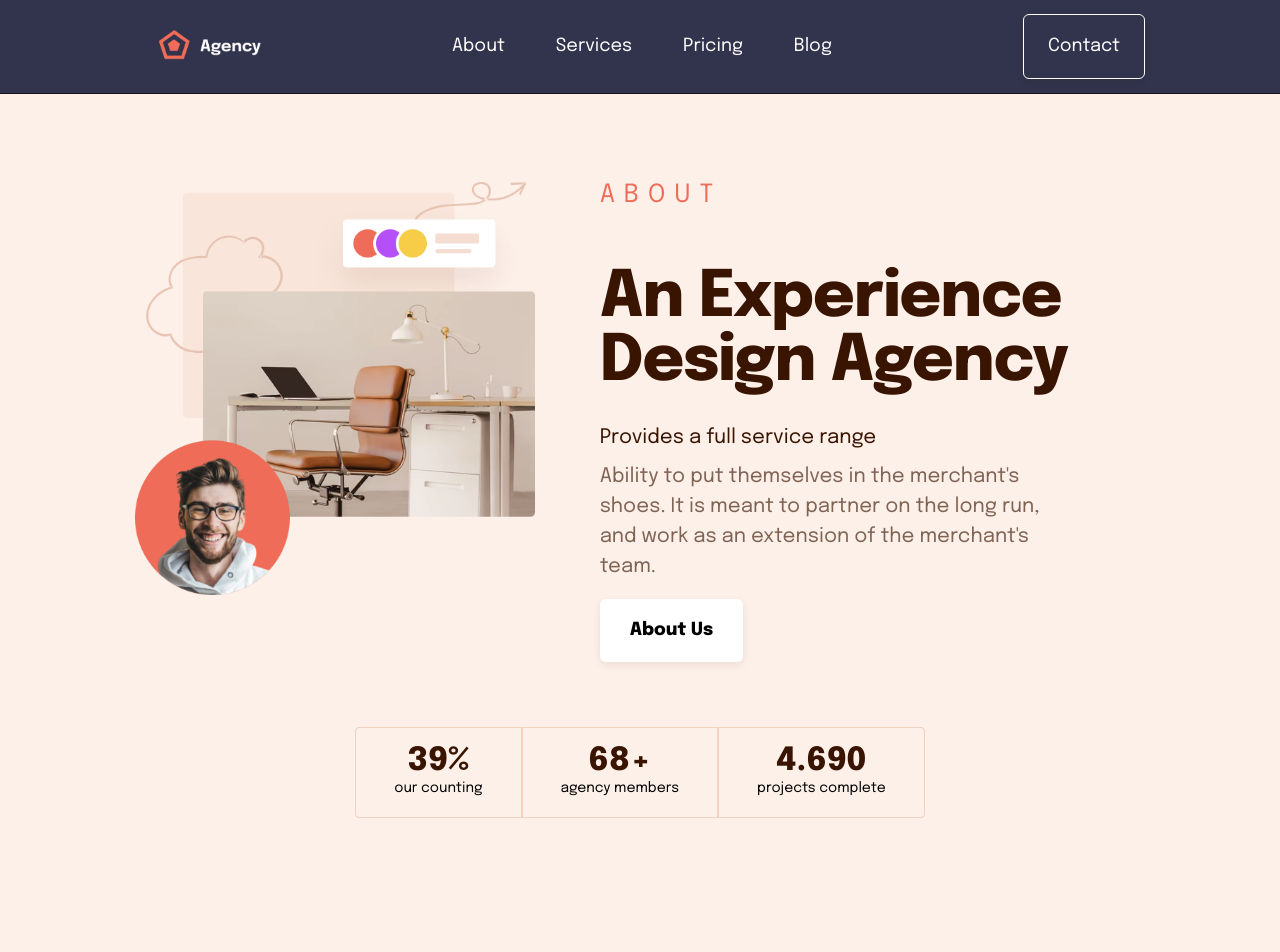
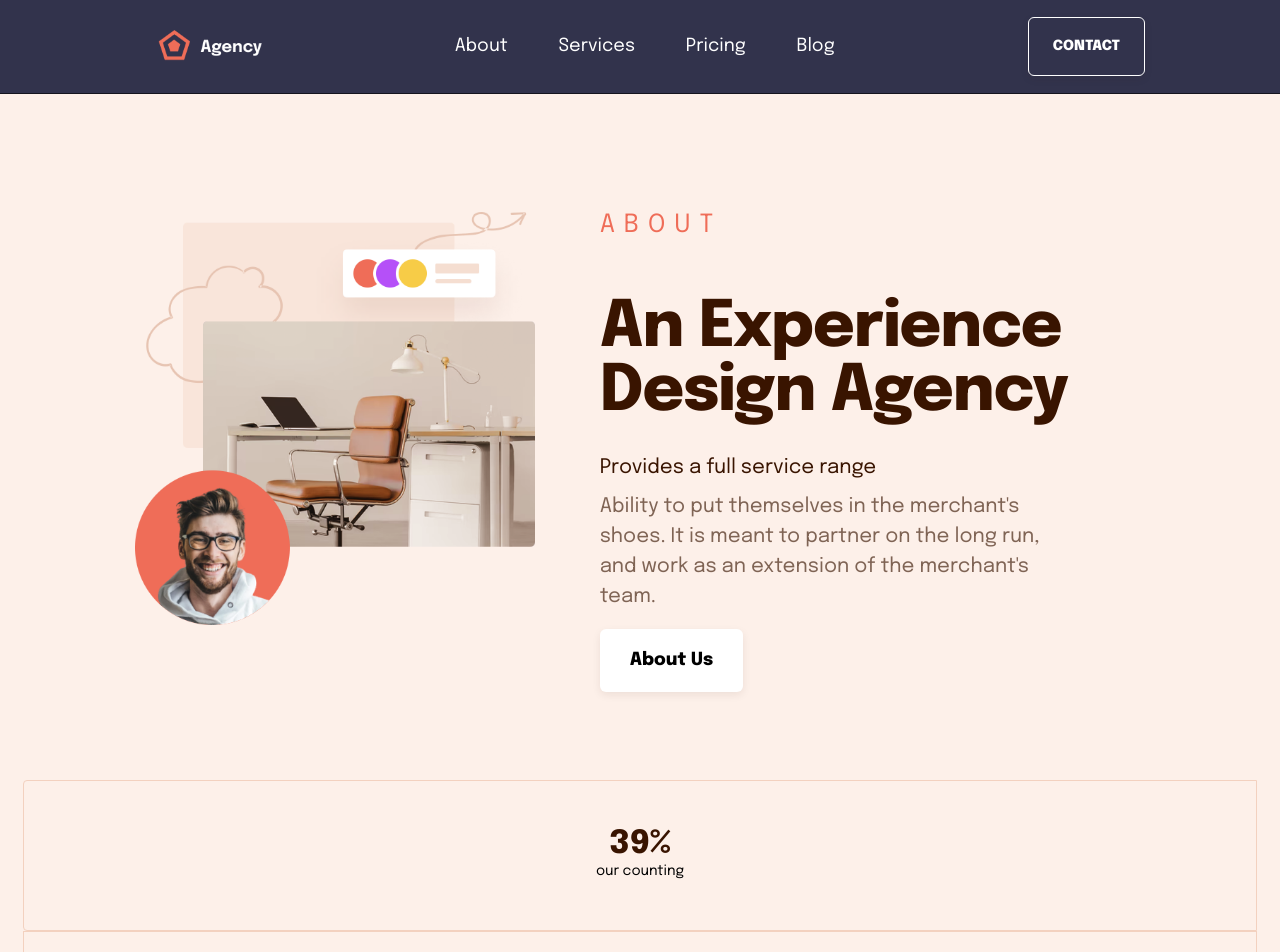
Before and after one commit to xossiane/FE-Portofolio, a Next.js app: page / in a window 1280 px wide. Shown: the top 952 px of the page. Built offline with nearby package versions, Linux system fonts and the light colour scheme.

Commit message:
Fix: CSS along the page

```diff
--- a/src/components/atoms/Button/styles.module.scss
+++ b/src/components/atoms/Button/styles.module.scss
@@ -1,5 +1,6 @@
 
 .button {
+
   border-radius: 0.6rem;
   position: relative;
   border: none;
@@ -21,15 +22,20 @@
 
  }
 
- &--blue{
+
+
+ &--blue {
+  font-size: 1.4rem;
   background-color: $blue-dark;
   color: white;
   outline-offset: 3px;
-  font-weight:400 ;
+  font-weight:900 ;
   border: 1px solid white;
   padding: 1.8rem 2.4rem;
   margin-top: 0rem;
+
  }
+
 
   @include respond-to ("large") {
     display: none;
--- a/src/components/molecules/Card/index.jsx
+++ b/src/components/molecules/Card/index.jsx
@@ -2,7 +2,7 @@ import React from 'react'
 import styles from './styles.module.scss'
 import Heading from '@/components/atoms/Heading';
 import Tag from '@/components/atoms/Tag';
-import SectionTitle from '../SectionTitle';
+
 
 function Card({title, img, label, isDefault = false}) {
   return (
@@ -11,7 +11,7 @@ function Card({title, img, label, isDefault = false}) {
         <section className={styles.Card__container}>
             <img alt="image"
             className={styles.Card__img}
-            src={img} ></img>
+            src={img}></img>
 <span className={styles.Card__content}>
   <Tag label={label} df="df"></Tag>
 <Heading level="4" align="left" color="white" pageTitle={false} format="bold">
--- a/src/components/molecules/Card/styles.module.scss
+++ b/src/components/molecules/Card/styles.module.scss
@@ -42,6 +42,10 @@
     bottom: 0;
     z-index: 9;
     padding: 4.8rem;
+    @include respond-to("lg") {
+      margin-bottom: 0;
+
+    }
   }
   &__bg {
     background-color: $orange-lighter;
--- a/src/components/molecules/CounterCards/styles.module.scss
+++ b/src/components/molecules/CounterCards/styles.module.scss
@@ -14,7 +14,11 @@
         align-items: center;
         max-height: 17.6rem;
         min-width: fit-content;
+        padding: 4.8rem 13rem;
 
+    }
+    @include respond-to("xl"){
+        padding: 4.8rem 13rem;
     }
     &:first-child{
         border-radius: 0.4rem 0 0 0.4rem;
--- a/src/components/molecules/Hero/index.jsx
+++ b/src/components/molecules/Hero/index.jsx
@@ -22,6 +22,7 @@ function Hero({ category, title, subtitle, description, variation, img, imgType
             </source>
             <img
             src={`images/${img}@2x.${imgType}`}
+            className={styles.HeroVariation__img}
             alt=""
           />
           </picture>
@@ -63,6 +64,7 @@ function Hero({ category, title, subtitle, description, variation, img, imgType
             className={styles.HeroVariation__img}>
             </source>
             <img
+            className={styles.HeroVariation__img}
             src={`images/${img}@2x.${imgType}`}
             alt=""
           />
--- a/src/components/molecules/SectionTitle/styles.module.scss
+++ b/src/components/molecules/SectionTitle/styles.module.scss
@@ -1,4 +1,5 @@
 .SectionTitle{
+    padding: 1rem;
     display: flex;
     align-items: center;
     justify-content: center;
--- a/src/components/organisms/CCWrapper/styles.module.scss
+++ b/src/components/organisms/CCWrapper/styles.module.scss
@@ -3,13 +3,23 @@
     flex-direction: column;
     min-width: 100%;
     background-color: $orange-lighter;
+    padding: 2.3rem;
+    @include respond-to("lg"){
+        display: flex;
+        flex-direction: column;
+        width: fit-content;
+        margin: auto;
+        justify-content: center;
 
-    @media (min-width: 850px){
+    }
+    @include respond-to("xl"){
         display: flex;
         flex-direction: row;
         width: fit-content;
         margin: auto;
         justify-content: center;
+
     }
 
+
 }
--- a/src/components/organisms/Header/index.jsx
+++ b/src/components/organisms/Header/index.jsx
@@ -27,7 +27,7 @@ export default function Header() {
           <NavBar></NavBar>
 
         </div>
-        <span className={styles[`header__nav--btn`]}><Button color="blue" label="Contact"/></span>
+        <span className={styles[`header__nav--btn`]}><Button color="blue" label="CONTACT"/></span>
 
       </div>
     </header>
--- a/src/pages/styles.module.scss
+++ b/src/pages/styles.module.scss
@@ -1,3 +1,3 @@
 .Home{
-    margin-top: 5rem;
+    margin-top: 8rem;
 }
```
Also changed, not shown: src/pages/index.jsx (line endings or trailing spaces).
